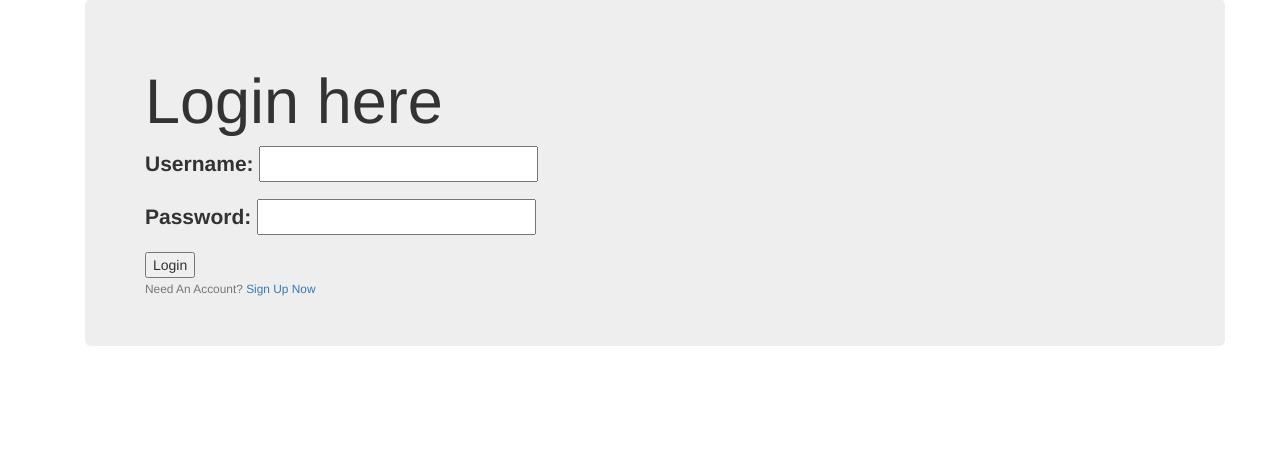
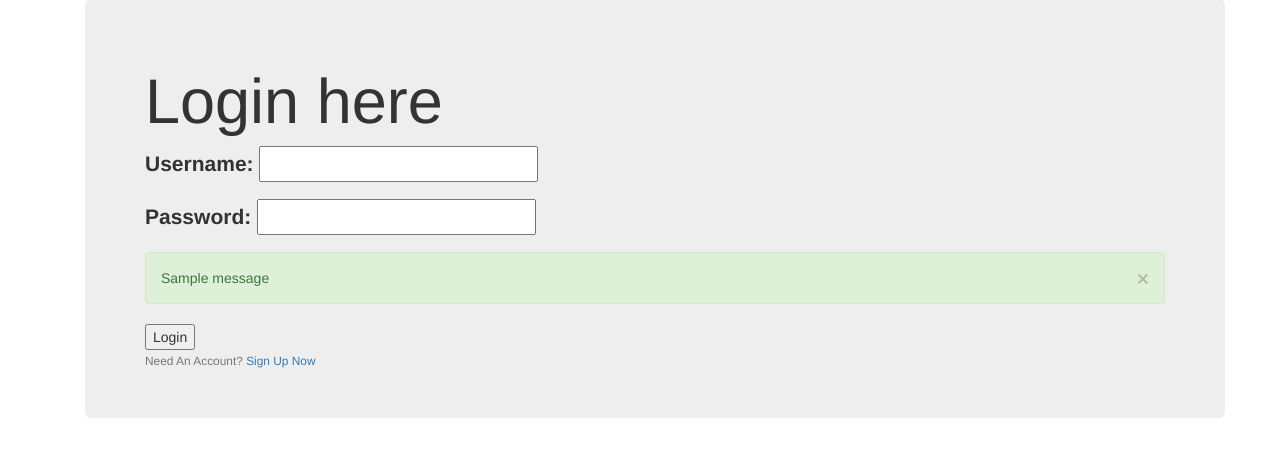
Before and after one commit to RawanAldamaeen/django-project-1, a Django app: page /en-us/doctor/login/ in a window 1280 px wide. Shown: the part 118-575 px from the top of the page. Run offline with Django 3.2, Linux system fonts and the light colour scheme; tables that the repository leaves empty hold one stand-in row (values such as "Sample post"); one stand-in notice (Sample message) is shown; some libraries are stand-ins or nearby versions.

Commit message:
modify login view

```diff
--- a/doctors/forms.py
+++ b/doctors/forms.py
@@ -23,7 +23,7 @@ class DocForm(forms.ModelForm):
 
     class Meta:
         model = Doctor
-        fields = ('name', 'phone', 'photo', 'degree_copy', 'gender')
+        fields = ('name', 'phone', 'photo', 'degree_copy', 'gender', 'language')
 
     def clean_email(self):
         data = self.cleaned_data['email']
--- a/doctors/models/specialty.py
+++ b/doctors/models/specialty.py
@@ -6,4 +6,4 @@ class Specialty(models.Model):
     specialty_ar = models.CharField(max_length=100, null=True)
 
     def __str__(self):
-        return self.specialty
+        return self.specialty_en
--- a/doctors/views.py
+++ b/doctors/views.py
@@ -71,11 +71,11 @@ def doctor_login(request):      # Doctor login request handler
         print("Someone tried to login and failed.")
         print("They used username:".format(username))
         messages.error(request, "Invalid login details given")
-        return redirect(request.path)
+        return redirect('/doctor/login')
 
     if not user.is_active:
         messages.error(request, "Your account still inactive, Admin will active it soon.")
-        return redirect(request.path)
+        return redirect('/doctor/login')
 
     login(request, user)
     return HttpResponseRedirect(reverse('base:index'))
--- a/templates/doctor/login.html
+++ b/templates/doctor/login.html
@@ -9,6 +9,12 @@
       <form method="post" action="{% url 'doctor:login' %}">
           {% csrf_token %}
             {{ form.as_p }}
+             {% for message in messages %}
+                    <div class="alert alert-success">
+                        <a class="close" href="#" data-dismiss="alert">×</a>
+                        {{ message }}
+                    </div>
+            {% endfor %}
                     <input type="submit" name="" value="Login">
       </form>
         <div class="border-top pt-3">
```
Also changed, not shown: doctors/migrations/0003_auto_20210426_1151.py (added).
